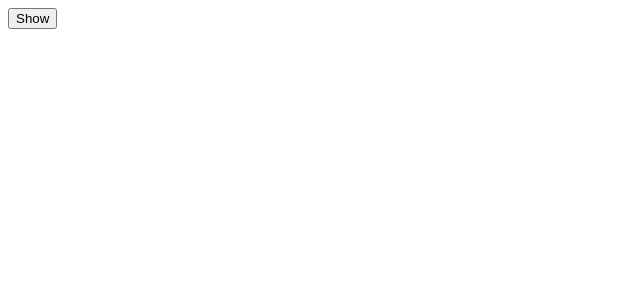
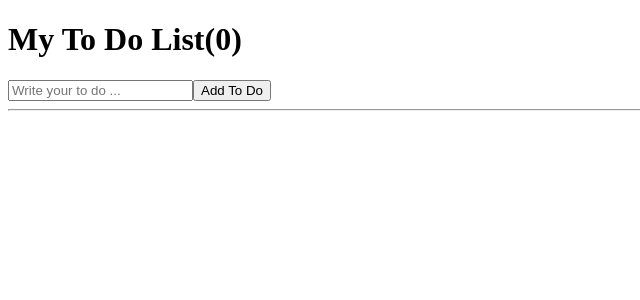
Before and after one commit to Ziihong/study_reactjs, a React (Create React App) app in the folder react-first/: page / in a window 1280 px wide. Shown: the top 300 px of the page, without its empty margins (0-640 px from the left). Built offline with nearby package versions, Linux system fonts and the light colour scheme.

Commit message:
PRACTICE_toDoList

```diff
--- a/react-first/src/App.js
+++ b/react-first/src/App.js
@@ -1,41 +1,36 @@
+import {useState} from "react";
 
-import {useEffect, useState} from "react";
+function App(){
+    // 절대 state를 직접적으로 수정하지 않는다. set 함수를 이용해야한다. ex) toDo = "" (x)
+    const [toDo, setToDo] = useState("");
+    const [toDoList, setToDoList] = useState([]); // to do list는 array로 저장
+    const handleChange = (event) => setToDo(event.target.value);
+    const handleSubmit = (event) => {
+        event.preventDefault(); // 자동 새로고침 방지
+        if(toDo === "") return;
+        // ...을 사용하여 array 안의 내용만 가져올 수 있다.
+        // ex) currentArray = [1, 2, 3]  ->  ...currentArray = 1, 2, 3
+        setToDoList((currentArray) => [toDo, ...currentArray]);
+        setToDo("");
+    };
 
-function Greeting(){
-    // clean up function: 해당 컴포넌트가 사라질때 뭔가 실행되도록 할 수 있다.
-
-    // 첫번째 방법
-    useEffect(() => {
-        console.log("created");
-        return () => console.log("destroyed");
-    }, [])
-
-    // 두번째 방법
-    function destroyFn(){
-        console.log("destroyed")
-    }
-    function createFn(){
-        console.log("created");
-        return destroyFn;
-    } // 컴포넌트가 사라질 때 실행될 함수를 return 해주어야 한다!
-    useEffect(createFn, [])
-
-    return (
-        <h1>Hello</h1>
-    );
-}
-
-
-function App() {
-    const [showing, setShowing] = useState(false);
-    const handleClick = () => setShowing((prev) => !prev)
-
-    return (
+    return(
         <div>
-            {showing ? <Greeting/> : null}
-            <button onClick={handleClick}>{showing ? "Hide" : "Show"}</button>
+            <h1>My To Do List({toDoList.length})</h1>
+            <form onSubmit={handleSubmit}>
+                <input
+                    onChange={handleChange}
+                    value={toDo} type="text"
+                    placeholder="Write your to do ..."
+                />
+                <button>Add To Do</button>
+            </form>
+            <hr/>
+            <ul>
+                {toDoList.map((item, index) => <li key={index}>{item}</li>)}
+            </ul>
         </div>
-    );
+    )
 }
 
 export default App;
```
